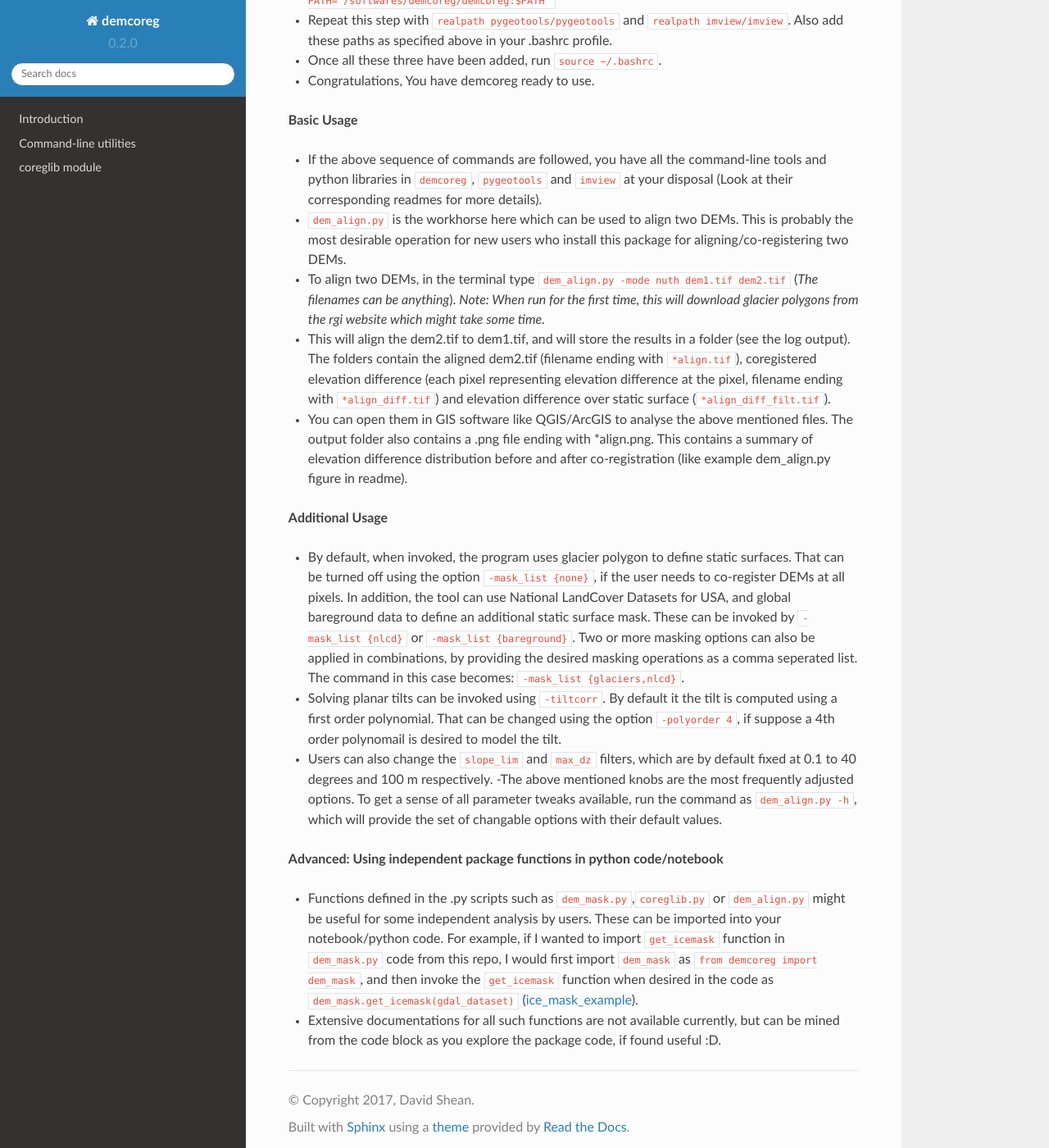
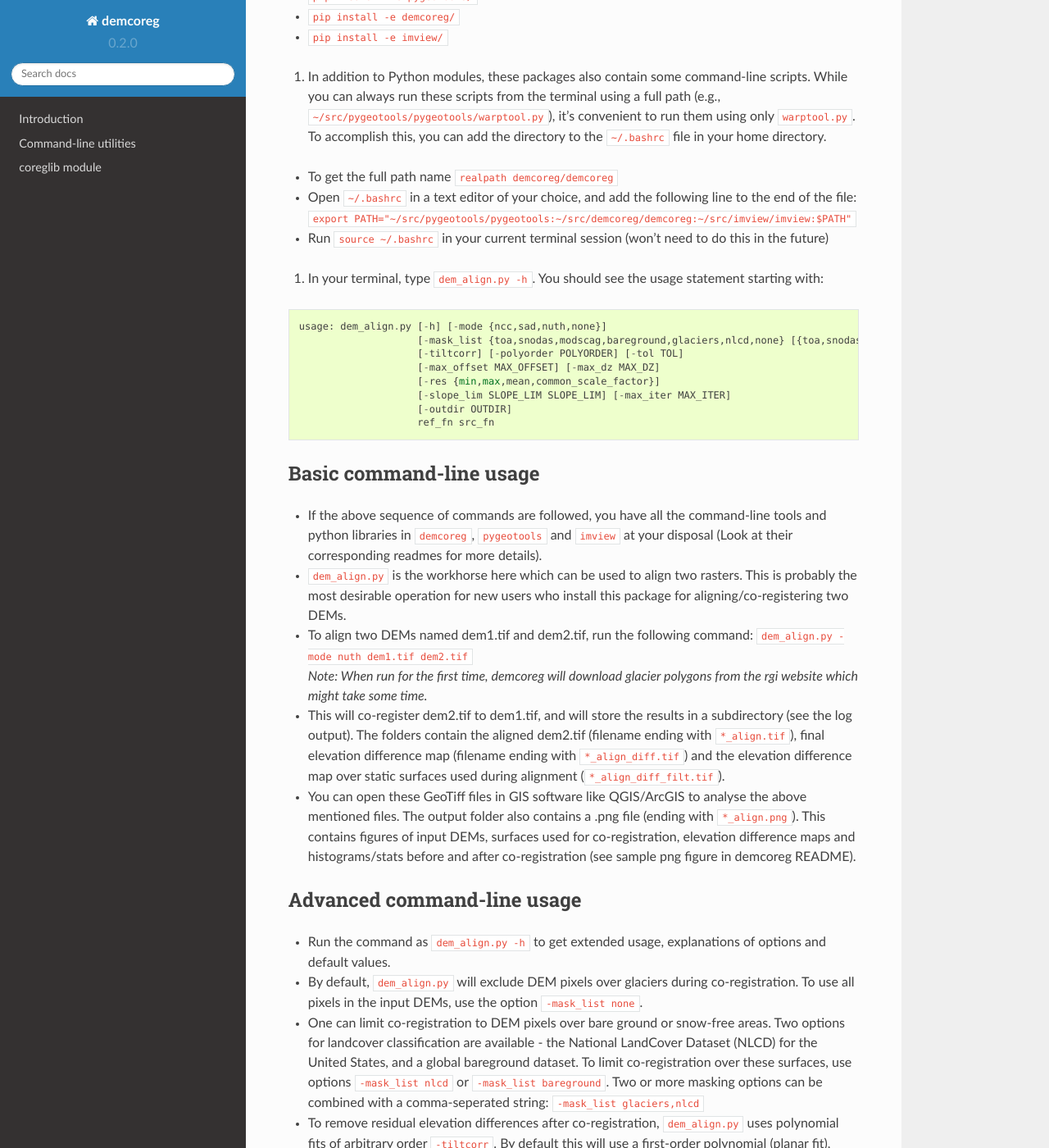
Before and after one commit to dshean/demcoreg, a Sphinx documentation site: the page built from docs/beginners_doc.md, in a window 1280 px wide and 1400 px high, scrolled down 1188 px. Shown: the whole window at 82% size. Built offline with Sphinx 7.4.7 and the Read the Docs theme 2.0.0, drawn with Linux system fonts in a browser that asks for light colours; some of the changed text lies outside the part shown.

Commit message:
Update beginners_doc.md

````diff
--- a/docs/beginners_doc.md
+++ b/docs/beginners_doc.md
@@ -1,49 +1,66 @@
 # Python/Bash Beginners guide to demcoreg
-**Operating System**
-- The intructions below are for a *.nix machine (Linux/Mac). There are some reported glitches for Windows.
-- If a user wants to implement on Windows, please install [Ubuntu subsystem for Windows](https://docs.microsoft.com/en-us/windows/wsl/install-win10) and then follow these instructions below. You would want to select miniconda for linux (not for windows :)) in the first installation step when doing so.
 
-**Dependent Software**
-- This pacakage is dependent on several python packages for full functionality, all of which need to be installed to execute it sucessfully. For new users, this can be daunting, the instructions here are with such users in mind. Powerusers are free to install as per their liking.
+The demcoreg README.md provides a basic overview of installation and usage for users with basic Python, bash, and git/github proficiency.  This document is intended to provide additional support for new users of these tools, who often need to co-register two DEMs for a relatively limited application, without all of the advanced options.
 
-**Installations**
-- Managing basic python packages is best done using conda, so for new users, we recomended that they download miniconda for their machine (depends on OS and 32 or 64 bit machine)  from here [miniconda](https://docs.conda.io/en/latest/miniconda.html)
-- Open a terminal
-- Once miniconda is installed, you can create an environment to manage demcoreg related softwares.
-- A bare bone environment can be created as `conda create -c conda-forge -n demcoreg python=3.7 gdal=2.4 rasterio geopandas`
-- Once the `demcoreg` environment has been setup, activate it using `conda activate demcoreg`. You will need to do this every time you open a terminal again.
-- We will now download and install software from github (this needs to be done only once).
-- Use mkdir command to make a directory, where software packages can be downloaded. Command `mkdir software`
-- Use command `cd software` to change directory to software.
-- Type the following commands (please maintain the order of the commands here).
-- git clone https://github.com/dshean/demcoreg.git
-- git colne https://github.com/dshean/pygeotools.git
-- git clone https://github.com/dshean/imview.git
-- pip insatall -e pygeotools/
-- pip install -e imview/
-- pip install -e demcoreg/
-- You will now need to add the path to your .bashrc to use the executables from the command line.
-- From the software directory, type `realpath demcoreg/demcoreg`
-- Let the output from this command be for example `/softwares/demcoreg/demcoreg`.
-- Open your ~/.bashrc in a text-editor of your choice, paste the path provided above as: `export PATH="/softwares/demcoreg/demcoreg:$PATH"`
-- Repeat this step with `realpath pygeotools/pygeotools` and `realpath imview/imview`. Also add these paths as specified above in your .bashrc profile.
-- Once all these three have been added, run `source ~/.bashrc`.
-- Congratulations, You have demcoreg ready to use.
+## Operating System
+- The intructions below are for a \*nix machine (Linux or Mac OS X).
+- For Windows, we reccomend that you install [Ubuntu subsystem for Windows](https://docs.microsoft.com/en-us/windows/wsl/install-win10) and then follow the instructions below. Since you're using a linux subsystem, you want to use miniconda for linux in the first installation step (not Windows).
 
-**Basic Usage**
+## Installation
+1. Install conda. Managing python packages is best done using conda. You can download miniconda for your OS/architecture here: https://docs.conda.io/en/latest/miniconda.html
+2. Open a terminal/shell
+3. Create and activate a Python environment called demcoreg_env with necessary packages installed:
+  - Run this command to create an environment: `conda create -c conda-forge -n demcoreg_env python=3.7 gdal=2.4 rasterio geopandas`
+  - After this completes, the new environment must be "activated". You can do this with: `conda activate demcoreg_env`
+    * Note: you will need to activate each time you start a new terminal session
+4. Prepare to install software from github (this needs to be done only once)
+  - Create a directory to store code from github repositories. One option is `~/src` which creates a new subdirectory `src` in your home directory, usually `/Users/loginname` (shorthand `~`). In the terminal, run: `mkdir ~/src`
+  - Navigate to the new subdirectory: `cd ~/src`
+5. Clone github repositories:
+  - `git colne https://github.com/dshean/pygeotools.git`
+  - `git clone https://github.com/dshean/demcoreg.git`
+  - `git clone https://github.com/dshean/imview.git`
+6. Install these packages, so you can use them with your conda Python:
+  - `pip insatall -e pygeotools/`
+  - `pip install -e demcoreg/`
+  - `pip install -e imview/`
+7. In addition to Python modules, these packages also contain some command-line scripts.  While you can always run these scripts from the terminal using a full path (e.g., `~/src/pygeotools/pygeotools/warptool.py`), it's convenient to run them using only `warptool.py`. To accomplish this, you can add the directory to the `~/.bashrc` file in your home directory.
+  - To get the full path name `realpath demcoreg/demcoreg`
+  - Open `~/.bashrc` in a text editor of your choice, and add the following line to the end of the file: `export PATH="~/src/pygeotools/pygeotools:~/src/demcoreg/demcoreg:~/src/imview/imview:$PATH"`
+  - Run `source ~/.bashrc` in your current terminal session (won't need to do this in the future)
+8. In your terminal, type `dem_align.py -h`.  You should see the usage statement starting with:
+```
+usage: dem_align.py [-h] [-mode {ncc,sad,nuth,none}]
+                    [-mask_list {toa,snodas,modscag,bareground,glaciers,nlcd,none} [{toa,snodas,modscag,bareground,glaciers,nlcd,none} ...]]
+                    [-tiltcorr] [-polyorder POLYORDER] [-tol TOL]
+                    [-max_offset MAX_OFFSET] [-max_dz MAX_DZ]
+                    [-res {min,max,mean,common_scale_factor}]
+                    [-slope_lim SLOPE_LIM SLOPE_LIM] [-max_iter MAX_ITER]
+                    [-outdir OUTDIR]
+                    ref_fn src_fn
+```
+
+## Basic command-line usage
 - If the above sequence of commands are followed, you have all the command-line tools and python libraries in `demcoreg`, `pygeotools` and `imview` at your disposal (Look at their corresponding readmes for more details).
-- `dem_align.py` is the workhorse here which can be used to align two DEMs. This is probably the most desirable operation for new users who install this package for aligning/co-registering two DEMs.
-- To align two DEMs, in the terminal type `dem_align.py -mode nuth dem1.tif dem2.tif` (*The filenames can be anything*).
-*Note: When run for the first time, this will download glacier polygons from the rgi website which might take some time.*
-- This will align the dem2.tif to dem1.tif, and will store the results in a folder (see the log output). The folders contain the aligned dem2.tif (filename ending with `*align.tif`), coregistered elevation difference (each pixel representing elevation difference at the pixel, filename ending with `*align_diff.tif`) and elevation difference over static surface (`*align_diff_filt.tif`).
-- You can open them in GIS software like QGIS/ArcGIS to analyse the above mentioned files. The output folder also contains a .png file ending with *align.png. This contains a summary of elevation difference distribution before and after co-registration (like example dem_align.py figure in readme).
+- `dem_align.py` is the workhorse here which can be used to align two rasters. This is probably the most desirable operation for new users who install this package for aligning/co-registering two DEMs.
+- To align two DEMs named dem1.tif and dem2.tif, run the following command: `dem_align.py -mode nuth dem1.tif dem2.tif`
+*Note: When run for the first time, demcoreg will download glacier polygons from the rgi website which might take some time.*
+- This will co-register dem2.tif to dem1.tif, and will store the results in a subdirectory (see the log output). The folders contain the aligned dem2.tif (filename ending with `*_align.tif`), final elevation difference map (filename ending with `*_align_diff.tif`) and the elevation difference map over static surfaces used during alignment (`*_align_diff_filt.tif`).
+- You can open these GeoTiff files in GIS software like QGIS/ArcGIS to analyse the above mentioned files. The output folder also contains a .png file (ending with `*_align.png`). This contains figures of input DEMs, surfaces used for co-registration, elevation difference maps and histograms/stats before and after co-registration (see sample png figure in demcoreg README).
 
-**Additional Usage**
-- By default, when invoked, the program uses glacier polygon to define static surfaces. That can be turned off using the option `-mask_list {none}`, if the user needs to co-register DEMs at all pixels. In addition, the tool can use National LandCover Datasets for USA, and global bareground data to define an additional static surface mask. These can be invoked by `-mask_list {nlcd}` or `-mask_list {bareground}`. Two or more masking options can also be applied in combinations, by providing the desired masking operations as a comma seperated list. The command in this case becomes: `-mask_list {glaciers,nlcd}`.
-- Solving planar tilts can be invoked using `-tiltcorr`. By default it the tilt is computed using a first order polynomial. That can be changed using the option `-polyorder 4`, if suppose a 4th order polynomail is desired to model the tilt.
-- Users can also change the `slope_lim` and `max_dz` filters, which are by default fixed at 0.1 to 40 degrees and 100 m respectively.
--The above mentioned knobs are the most frequently adjusted options. To get a sense of all parameter tweaks available, run the command as `dem_align.py -h`, which will provide the set of changable options with their default values.
+## Advanced command-line usage
+- Run the command as `dem_align.py -h` to get extended usage, explanations of options and default values.
+- By default, `dem_align.py` will exclude DEM pixels over glaciers during co-registration. To use all pixels in the input DEMs, use the option `-mask_list none`.
+- One can limit co-registration to DEM pixels over bare ground or snow-free areas.  Two options for landcover classification are available - the National LandCover Dataset (NLCD) for the United States, and a global bareground dataset. To limit co-registration over these surfaces, use options `-mask_list nlcd` or `-mask_list bareground`. Two or more masking options can be combined with a comma-seperated string: `-mask_list glaciers,nlcd`
+- To remove residual elevation differences after co-registration, `dem_align.py` uses polynomial fits of arbitrary order `-tiltcorr`. By default this will use a first-order polynomial (planar fit), though the user can specified higher order fits (e.g., `-tiltcorr 3` for cubic fit)
+- Users can also change the slope (`-slope_lim`) and maximum absolute elevation difference (`-max_dz`) filters.  By default, these filters exclude surface slopes outside of 0.1° to 40° and any pixels with absolute elevation difference greater than 100 m.
 
-**Advanced: Using independent package functions in python code/notebook**
-- Functions defined in the .py scripts such as `dem_mask.py`,`coreglib.py` or `dem_align.py` might be useful for some independent analysis by users. These can be imported into your notebook/python code. For example, if I wanted to import `get_icemask` function in `dem_mask.py` code from this repo, I would first import `dem_mask` as `from demcoreg import dem_mask`, and then invoke the `get_icemask` function when desired in the code as `dem_mask.get_icemask(gdal_dataset)` ([ice_mask_example](https://github.com/dshean/hma_mb_paper/blob/master/notebooks/nogzumpa_dh_dt_error_correlation.ipynb)).
-- Extensive documentations for all such functions are not available currently, but can be mined from the code block as you explore the package code, if found useful :D.
+## Python API: using demcoreg in a python script/notebook
+- Most of the demcoreg code contains modular functions that are called by executables like `dem_align.py`. These can also be called directly from a Python script or interactive session (like Jupyter notebook)
+- For example, to access the `get_icemask` function in `dem_mask.py`:
+  - Add `from demcoreg import dem_mask` near the top of your Python script or notebook
+  - Call the function `dem_mask.get_icemask(GDAL_DataSet)` for your input GDAL DataSet object (e.g., output from `gdal.Open(dem1.tif)`)
+  - ([ice_mask_example](https://github.com/dshean/hma_mb_paper/blob/master/notebooks/nogzumpa_dh_dt_error_correlation.ipynb)).
+
+## Additional help
+- The source code contains additional notes and documentation.  Users can file a Github Issue if the encounter errors or bugs.  We hope to improve documentation and simplify the installation process in the future, so could use help if you have the time!
````
